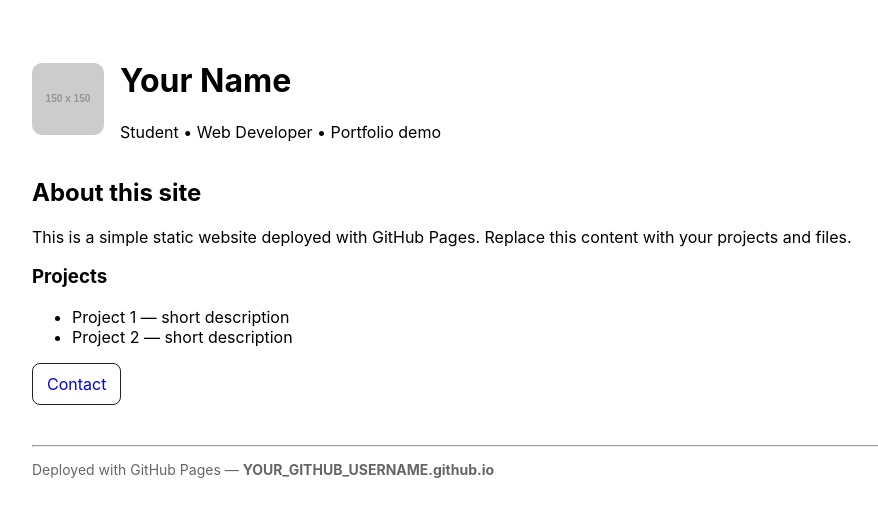
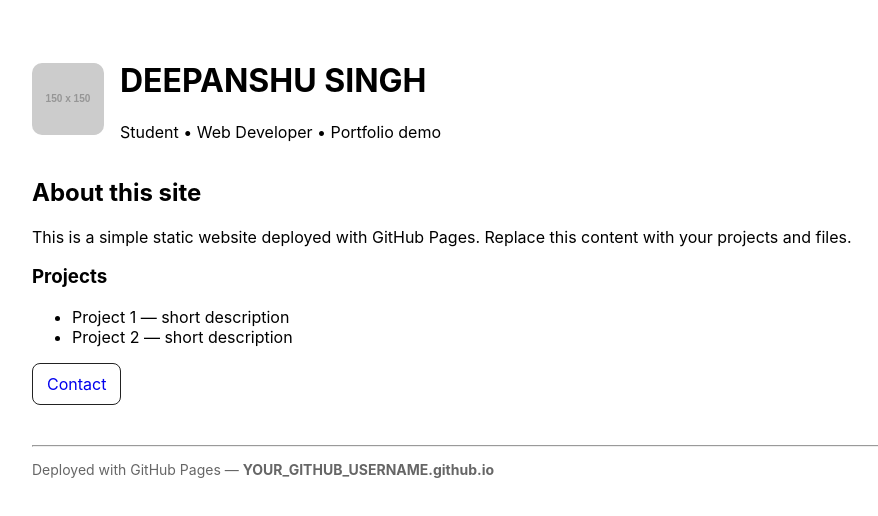
Before and after one commit to DeepanshuSingh04/DeepanshuSingh04.github.io, a plain HTML site: page index.html in a window 1280 px wide. Shown: the whole page, without its empty margins (158-1036 px from the left). Drawn offline with Linux system fonts and the light colour scheme; placeholder pictures from the web are drawn by us.

Commit message:
Update header name to 'DEEPANSHU SINGH'

```diff
--- a/index.html
+++ b/index.html
@@ -16,7 +16,7 @@
   <header>
     <img class="logo" src="https://via.placeholder.com/150" alt="logo">
     <div>
-      <h1>Your Name</h1>
+      <h1>DEEPANSHU SINGH</h1>
       <p>Student • Web Developer • Portfolio demo</p>
     </div>
   </header>
```
